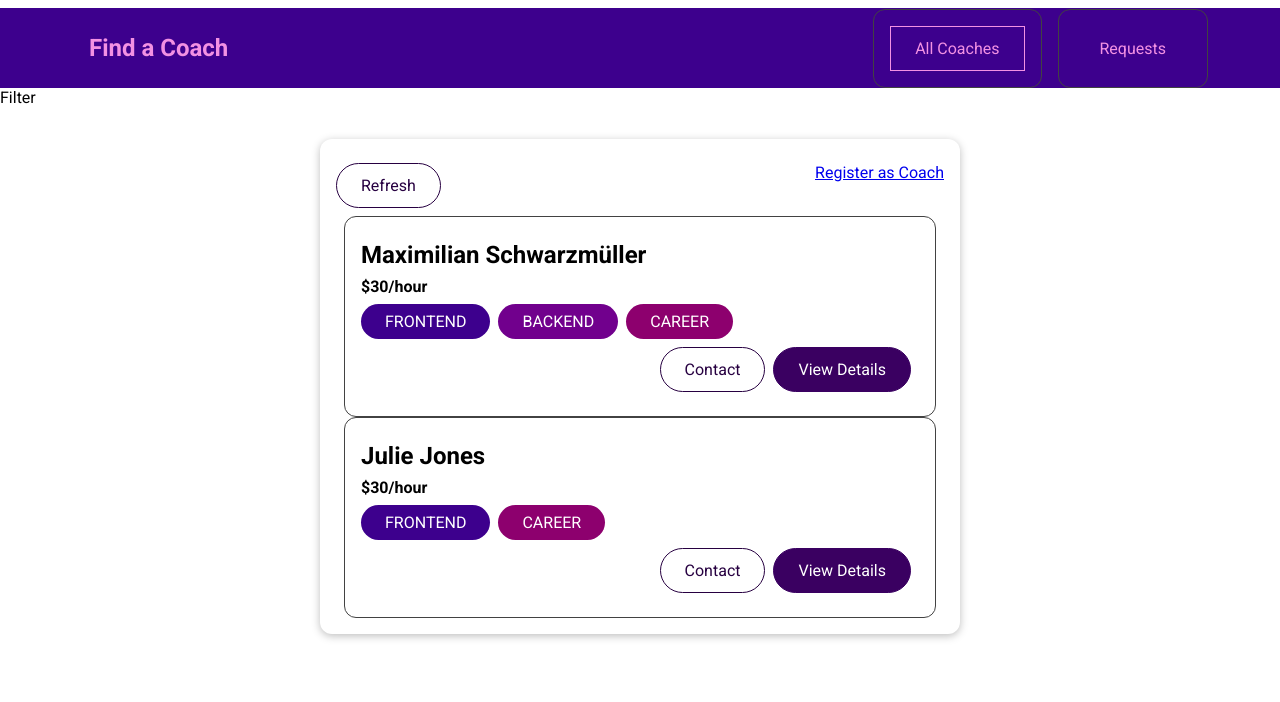
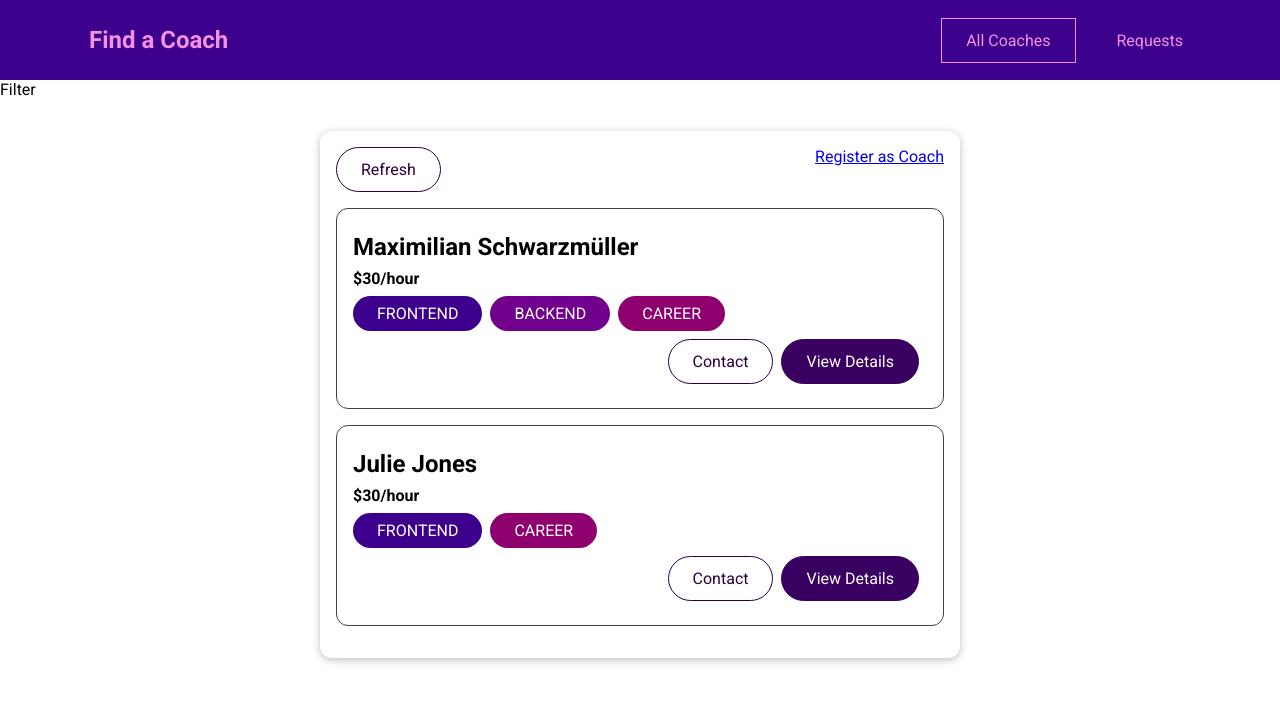
Before and after one commit to Victor-Grinan-Dev/project-06-coach-finder-vue, a Vue app: page /coaches in a window 1280 px wide. Shown: the top 702 px of the page. Built offline with nearby package versions, Linux system fonts and the light colour scheme.

Commit message:
update css coachesDetail

```diff
--- a/src/components/coaches/CoachItem.vue
+++ b/src/components/coaches/CoachItem.vue
@@ -35,6 +35,30 @@ export default {
   },
 };
 </script>
-<style scope>
-@import "../../styles/coach-item.css";
+
+<style scoped>
+li {
+  margin: 1rem 0;
+  border: 1px solid #424242;
+  border-radius: 12px;
+  padding: 1rem;
+}
+
+h3 {
+  font-size: 1.5rem;
+}
+
+h3,
+h4 {
+  margin: 0.5rem 0;
+}
+
+div {
+  margin: 0.5rem 0;
+}
+
+.actions {
+  display: flex;
+  justify-content: flex-end;
+}
 </style>
--- a/src/components/layout/TheHeader.vue
+++ b/src/components/layout/TheHeader.vue
@@ -1,5 +1,5 @@
 <template>
-  <header>
+  <header class="the-header">
     <nav>
       <router-link to="/"><h1>Find a Coach</h1></router-link>
       <ul>
@@ -10,6 +10,6 @@
   </header>
 </template>
 
-<style>
+<style scoped>
 @import "../../styles/header.css";
 </style>
--- a/src/pages/coaches/CoachDetail.vue
+++ b/src/pages/coaches/CoachDetail.vue
@@ -8,7 +8,7 @@
   <section>
     <base-card>
       <header>
-        <base-card> <h2>Interested? Reach Now!</h2></base-card>
+        <h2>Interested? Reach Now!</h2>
         <base-button :to="contactLink">Contact</base-button>
       </header>
       <router-view></router-view>
--- a/src/styles/header.css
+++ b/src/styles/header.css
@@ -1,4 +1,4 @@
-header {
+.the-header {
   width: 100%;
   height: 5rem;
   background-color: #3d008d;
@@ -7,7 +7,7 @@ header {
   align-items: center;
 }
 
-header a {
+.the-header a {
   text-decoration: none;
   color: #f391e3;
   display: inline-block;
@@ -36,7 +36,7 @@ h1 a.router-link-active {
   border-color: transparent;
 }
 
-header nav {
+.the-header nav {
   width: 90%;
   margin: auto;
   display: flex;
@@ -44,7 +44,7 @@ header nav {
   align-items: center;
 }
 
-header ul {
+.the-header ul {
   list-style: none;
   margin: 0;
   padding: 0;
```
